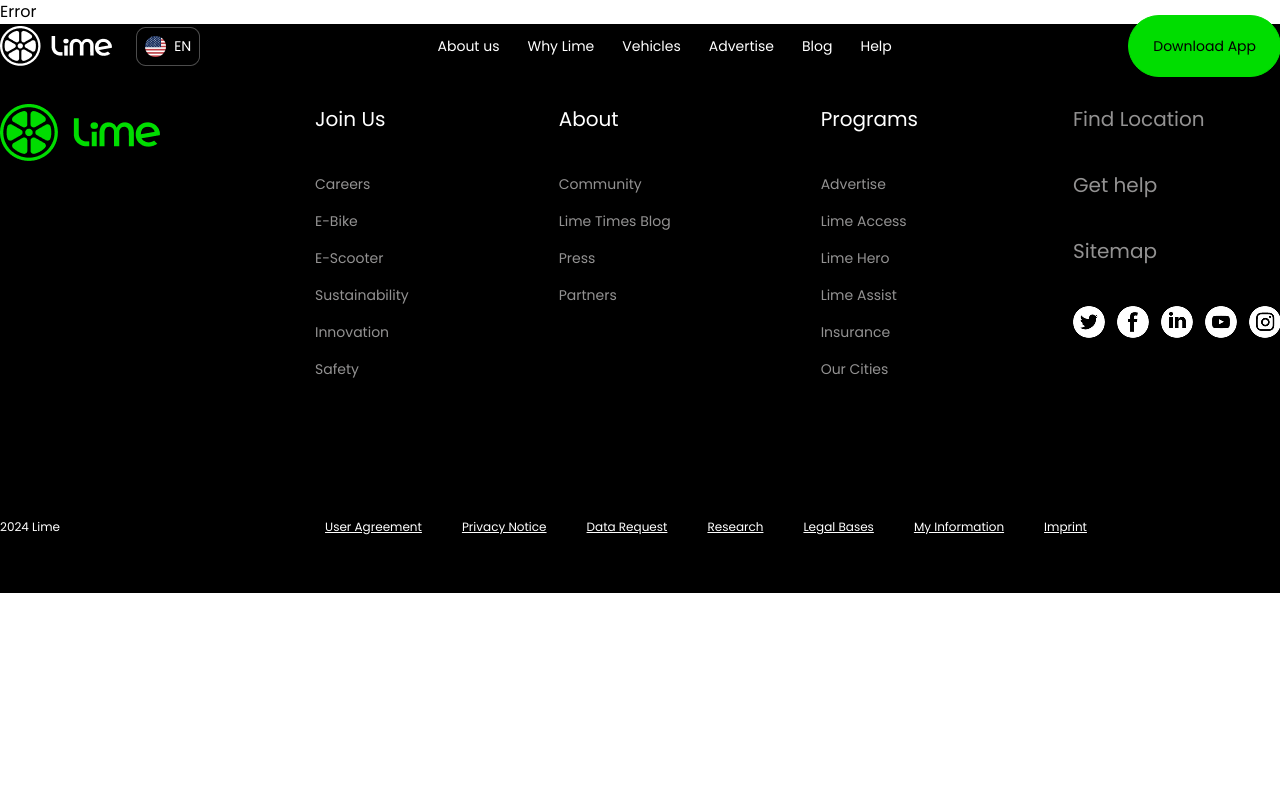
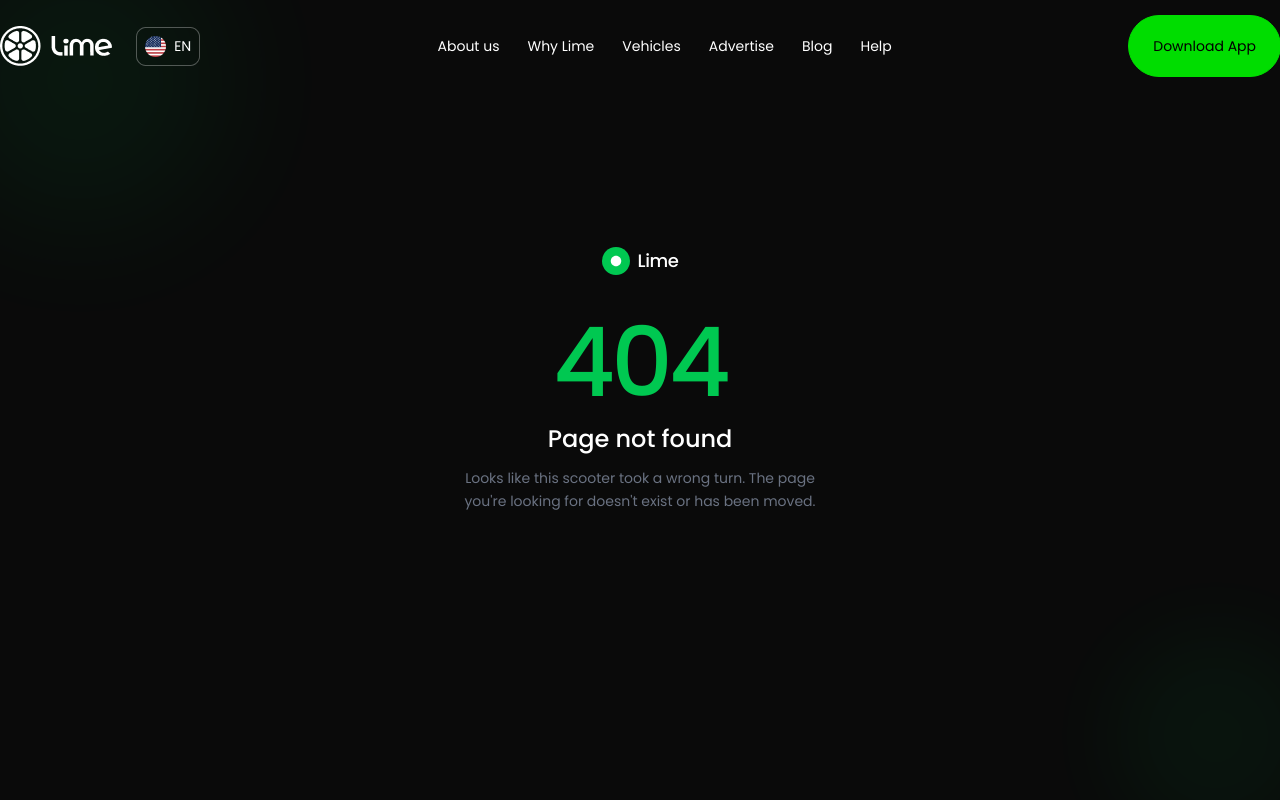
Before and after one commit to mesbaulrafi/lime, a React (Vite) app: page /help in a window 1280 px wide. Shown: the top 800 px of the page. Built offline with nearby package versions, Linux system fonts and the light colour scheme.

Commit message:
add : error page

```diff
--- a/src/components/pages/Error.jsx
+++ b/src/components/pages/Error.jsx
@@ -1,8 +1,78 @@
 import React from 'react'
+import { Link } from 'react-router-dom'
+import Conteinar from '../Conteinar'
+
+const popularLinks = [
+  { label: 'Home', path: '/' },
+  { label: 'About us', path: '/about' },
+  { label: 'Vehicles', path: '/vehicles' },
+  { label: 'Help', path: '/help' },
+]
 
 const Error = () => {
   return (
-    <div>Error</div>
+    <div className="min-h-screen bg-[#0a0a0a] flex items-center justify-center relative overflow-hidden">
+
+      {/* Decorative blobs */}
+      <div className="absolute -top-16 -left-16 w-72 h-72 rounded-full bg-[#00c851] opacity-[0.07] blur-3xl pointer-events-none" />
+      <div className="absolute -bottom-10 -right-10 w-52 h-52 rounded-full bg-[#00c851] opacity-[0.05] blur-2xl pointer-events-none" />
+
+      <Conteinar>
+        <div className="relative z-10 flex flex-col items-center text-center py-24 max-w-lg mx-auto">
+
+          {/* Logo */}
+          <div className="flex items-center gap-2 mb-10">
+            <svg width="28" height="28" viewBox="0 0 32 32" fill="none">
+              <circle cx="16" cy="16" r="16" fill="#00c851" />
+              <path d="M10 16c0-3.314 2.686-6 6-6s6 2.686 6 6-2.686 6-6 6-6-2.686-6-6z" fill="#fff" />
+            </svg>
+            <span className="text-white font-medium text-lg tracking-tight">Lime</span>
+          </div>
+
+          {/* 404 */}
+          <p className="text-[#00c851] font-medium leading-none mb-3"
+            style={{ fontSize: '96px', letterSpacing: '-4px' }}>
+            404
+          </p>
+
+          <h1 className="text-white text-2xl font-medium mb-3">Page not found</h1>
+          <p className="text-gray-500 text-sm leading-relaxed mb-10 max-w-sm">
+            Looks like this scooter took a wrong turn. The page you're looking for doesn't exist or has been moved.
+          </p>
+
+          {/* CTA Buttons */}
+          {/* <div className="flex flex-wrap gap-3 justify-center mb-12">
+            <Link to="/">
+              <button className="bg-[#00c851] hover:bg-[#00b043] text-black font-medium text-sm px-6 py-3 rounded-full transition-colors duration-200">
+                Go home
+              </button>
+            </Link>
+            <Link to="/help">
+              <button className="bg-transparent text-white border border-white/20 hover:border-white/40 font-medium text-sm px-6 py-3 rounded-full transition-colors duration-200">
+                Get help
+              </button>
+            </Link>
+          </div> */}
+
+          {/* Popular pages */}
+          {/* <div className="border-t border-white/10 pt-8 w-full">
+            <p className="text-gray-600 text-xs mb-4">Popular pages</p>
+            <div className="flex flex-wrap gap-2 justify-center">
+              {popularLinks.map((link) => (
+                <Link
+                  key={link.label}
+                  to={link.path}
+                  className="text-[#00c851] text-xs bg-[#00c851]/10 border border-[#00c851]/20 hover:border-[#00c851]/50 rounded-full px-4 py-1.5 transition-colors duration-200"
+                >
+                  {link.label}
+                </Link>
+              ))}
+            </div>
+          </div> */}
+
+        </div>
+      </Conteinar>
+    </div>
   )
 }
 
```
